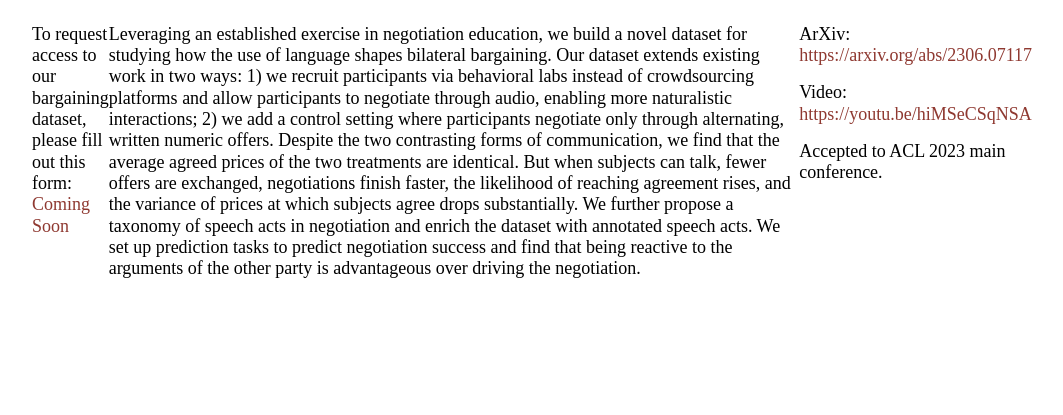
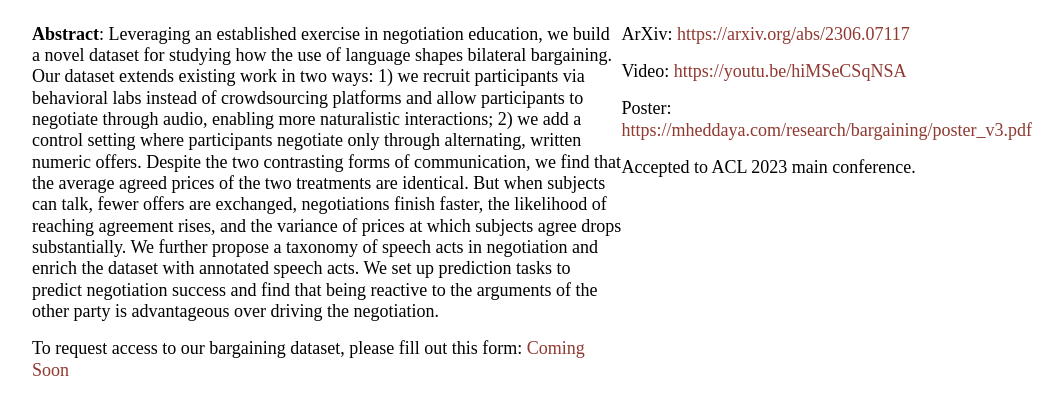
Before and after one commit to heddayam/heddayam.github.io, a plain HTML site: page research/bargaining/index.html in a window 1280 px wide. Shown: the part 77-492 px from the top of the page, without its empty margins (108-1171 px from the left). Drawn offline with Linux system fonts and the light colour scheme; a script that the page names is missing.

Commit message:
fixed layout added poster

```diff
--- a/research/bargaining/index.html
+++ b/research/bargaining/index.html
@@ -18,11 +18,12 @@
         <section id="gen_info">
             <p>ArXiv: <a href="https://arxiv.org/abs/2306.07117">https://arxiv.org/abs/2306.07117</a></p>
             <p>Video: <a href="https://youtu.be/hiMSeCSqNSA">https://youtu.be/hiMSeCSqNSA</a></p>
+            <p>Poster: <a href="poster_v3.pdf">https://mheddaya.com/research/bargaining/poster_v3.pdf</a></p>
             <p>Accepted to ACL 2023 main conference.</p>
         </section>
         <section id="Abstract">
             <p>
-                Leveraging an established exercise in negotiation education, we build a novel dataset for studying how the use of language shapes bilateral bargaining.
+                <strong>Abstract</strong>: Leveraging an established exercise in negotiation education, we build a novel dataset for studying how the use of language shapes bilateral bargaining.
                 Our dataset extends existing work in two ways: 1) we recruit participants via behavioral labs instead of crowdsourcing platforms and allow participants
                 to negotiate through audio, enabling more naturalistic interactions; 2) we add a control setting where participants negotiate only through alternating,
                 written numeric offers. Despite the two contrasting forms of communication, we find that the average agreed prices of the two treatments are identical.
@@ -31,11 +32,9 @@
                 We set up prediction tasks to predict negotiation success and find that being reactive to the arguments of the other party is advantageous over driving the
                 negotiation.
             </p>
-        </section>
-        <section id="dataset_request">
             <p>
-               To request access to our bargaining dataset, please fill out this form: <a href="">Coming Soon</a>
-            </p>
+                To request access to our bargaining dataset, please fill out this form: <a href="">Coming Soon</a>
+             </p>
         </section>
     </div>
   </body>
```
Also changed, not shown: 2 other files.
